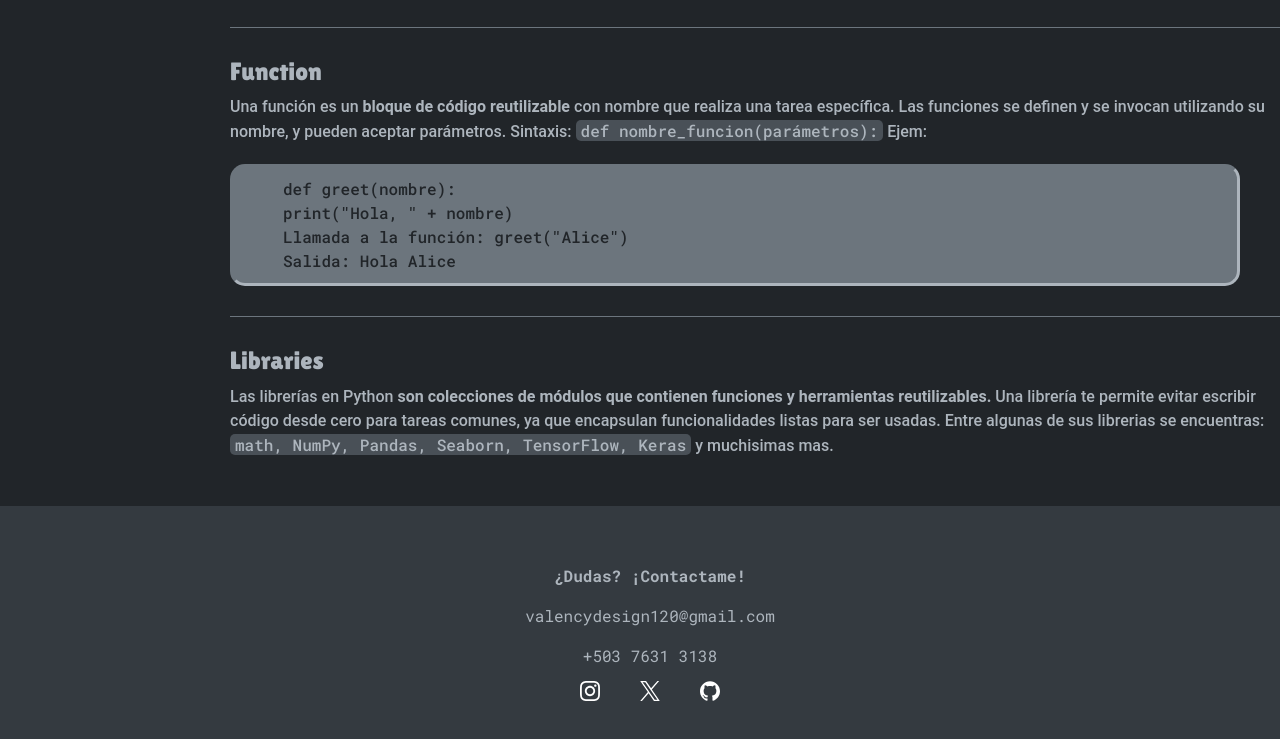
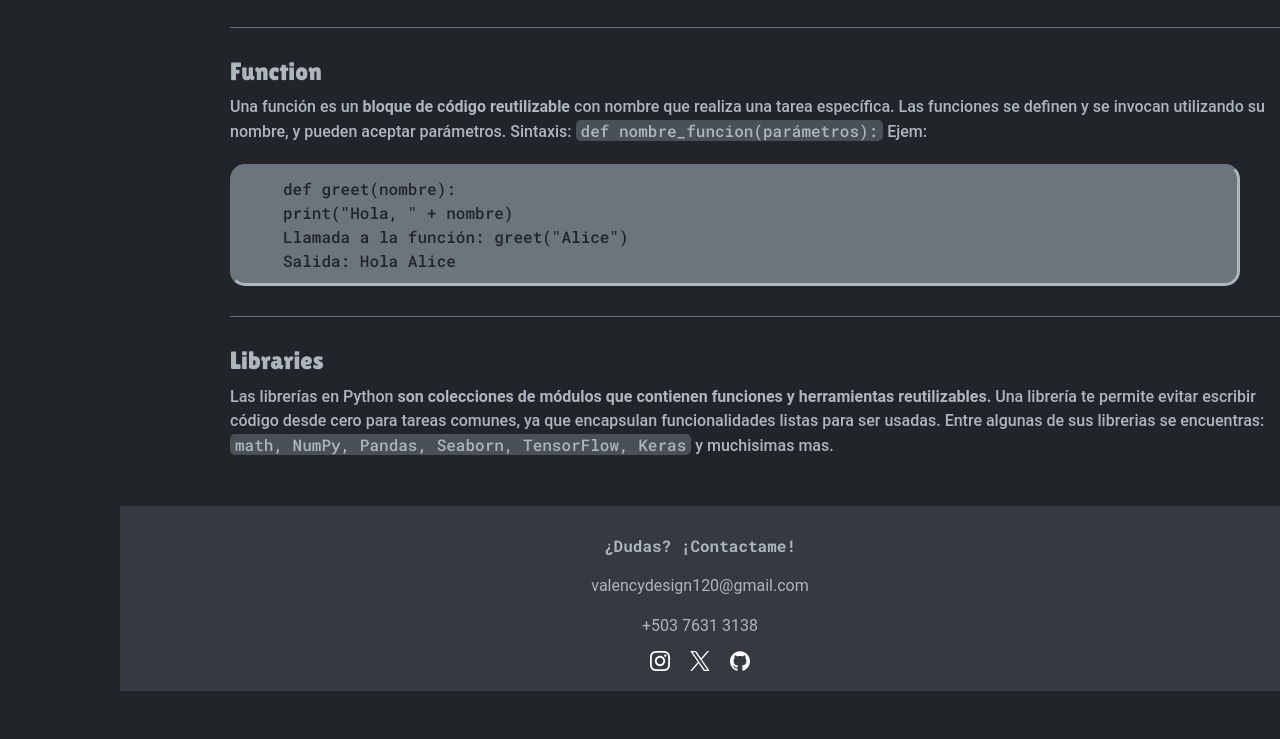
Before and after one commit to Valency12/Technical-Documentation, a plain HTML site: page index.html in a window 1280 px wide. Shown: the part 3244-3983 px from the top of the page. After the commit the page ends 3935 px from the top, so only its background shows below. Drawn offline with Linux system fonts and the light colour scheme.

Commit message:
Subiendo cambios del diseño

```diff
--- a/index.html
+++ b/index.html
@@ -227,11 +227,11 @@
 
     </main>
 
-    <footer  class="contacto">
-        <div class="centercontact">
-        <h4 class="textocontacto">¿Dudas? ¡Contactame! </h4>
-        <p class="contacto">valencydesign120@gmail.com </p>
-        <p class="contacto">+503 7631 3138</p>
+    <footer>
+        <div class="contacto">
+        <h4>¿Dudas? ¡Contactame! </h4>
+        <p>valencydesign120@gmail.com </p>
+        <p>+503 7631 3138</p>
         <div class="imagenicons">
         <a href="#"><img class="icons" src="Imagenes/img_ins.svg"></a>
         <a href="#"><img class="icons" src="Imagenes/img_x.svg"></a>
--- a/styles.css
+++ b/styles.css
@@ -226,23 +226,18 @@ nav {
   mantenga un tamaño proporcional al tamaño de la pantalla*/
   /*faltaria el media query del footer para movil*/
 
-  @media (max-width: 730px) and (min-width: 100px){
+  @media (max-width: 730px) and (min-width: 200px){
     .textocontacto{
       margin: 0px 30px 0px 30px;
     }
   }
 footer{
-    right: 0;
-    padding: 50px 5px 50px 5px;
+    width: 100%;
     line-height: 2.5;
 }
 
-.textocontacto{
-  /*margin-left: 100px;*/
-}
  .contacto{
-    /*margin-left: 100px;
-    /*estilo*/
+  padding-top:20px;
     background-color: #343a40;
     color: #adb5bd;
     font-size: clamp(12, calc(6px + 1.5vw) 16);
@@ -251,12 +246,8 @@ footer{
     font-weight: 400;
     font-style: normal;
   }
-  .centercontact{
-    margin-left: 200px;
-  }
+
   a{
-    margin: 5px 10px;
-    /*estilo*/
     font-family: "Roboto", sans-serif;
     font-weight: 400;
     font-style: normal;
@@ -269,12 +260,10 @@ footer{
     align-items: center;
     display: inline;
   }
-  .centercontact{
-    margin: 0px 30px 0px 50px;
-  }
-  /*@media (max-width: 730px) and (min-width: 100px){
-    .centercontact{
-      width: clamp(5px, 1vw, 30px);
+
+  @media (max-width: 1800px) and (min-width: 730px){
+    .contacto{
+      margin: 0px 0px 0px 120px;
     }
   }
 
```
